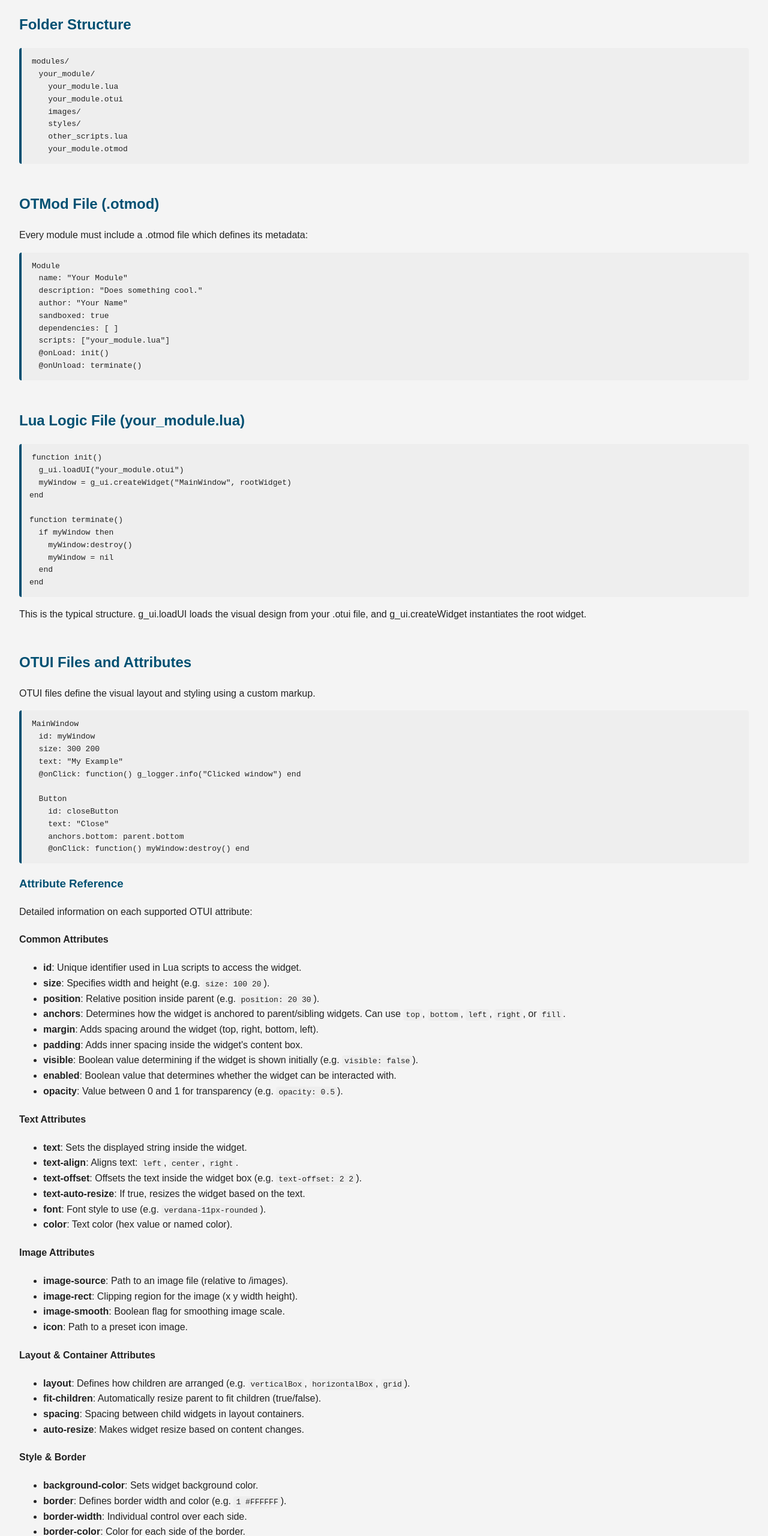
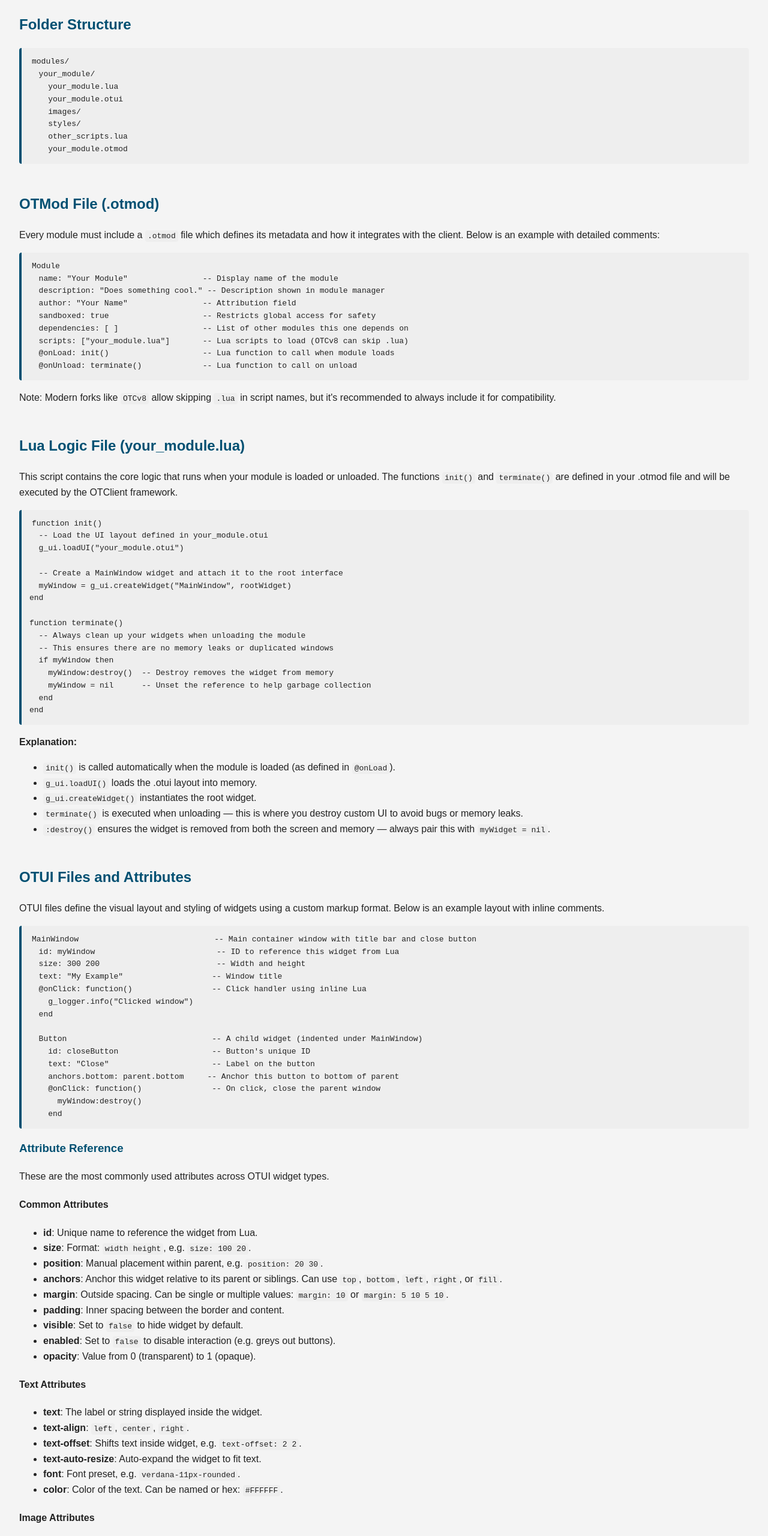
Before and after one commit to Sorky96/OtClientModules_documentation, a plain HTML site: page docs/otui.html in a window 1280 px wide. Shown: the part 240-2800 px from the top of the page at 60% size. Drawn offline with Linux system fonts and the light colour scheme.

Commit message:
Update codes with comments

```diff
--- a/docs/otui.html
+++ b/docs/otui.html
@@ -35,107 +35,129 @@
 
 <div class="section">
   <h2>OTMod File (.otmod)</h2>
-    <p>Every module must include a .otmod file which defines its metadata:</p>
+  <p>Every module must include a <code>.otmod</code> file which defines its metadata and how it integrates with the client. Below is an example with detailed comments:</p>
   <pre><code>Module
-  name: "Your Module"
-  description: "Does something cool."
-  author: "Your Name"
-  sandboxed: true
-  dependencies: [ ]
-  scripts: ["your_module.lua"]
-  @onLoad: init()
-  @onUnload: terminate()
+  name: "Your Module"                -- Display name of the module
+  description: "Does something cool." -- Description shown in module manager
+  author: "Your Name"                -- Attribution field
+  sandboxed: true                    -- Restricts global access for safety
+  dependencies: [ ]                  -- List of other modules this one depends on
+  scripts: ["your_module.lua"]       -- Lua scripts to load (OTCv8 can skip .lua)
+  @onLoad: init()                    -- Lua function to call when module loads
+  @onUnload: terminate()             -- Lua function to call on unload
 </code></pre>
+  <p>Note: Modern forks like <code>OTCv8</code> allow skipping <code>.lua</code> in script names, but it's recommended to always include it for compatibility.</p>
 </div>
+
 
 <div class="section">
   <h2>Lua Logic File (your_module.lua)</h2>
+  <p>This script contains the core logic that runs when your module is loaded or unloaded. The functions <code>init()</code> and <code>terminate()</code> are defined in your .otmod file and will be executed by the OTClient framework.</p>
   <pre><code>function init()
+  -- Load the UI layout defined in your_module.otui
   g_ui.loadUI("your_module.otui")
+
+  -- Create a MainWindow widget and attach it to the root interface
   myWindow = g_ui.createWidget("MainWindow", rootWidget)
 end
 
 function terminate()
+  -- Always clean up your widgets when unloading the module
+  -- This ensures there are no memory leaks or duplicated windows
   if myWindow then
-    myWindow:destroy()
-    myWindow = nil
+    myWindow:destroy()  -- Destroy removes the widget from memory
+    myWindow = nil      -- Unset the reference to help garbage collection
   end
 end</code></pre>
-    <p>This is the typical structure. g_ui.loadUI loads the visual design from your .otui file, and g_ui.createWidget instantiates the root widget.</p>
+  <p><strong>Explanation:</strong></p>
+  <ul>
+    <li><code>init()</code> is called automatically when the module is loaded (as defined in <code>@onLoad</code>).</li>
+    <li><code>g_ui.loadUI()</code> loads the .otui layout into memory.</li>
+    <li><code>g_ui.createWidget()</code> instantiates the root widget.</li>
+    <li><code>terminate()</code> is executed when unloading — this is where you destroy custom UI to avoid bugs or memory leaks.</li>
+    <li><code>:destroy()</code> ensures the widget is removed from both the screen and memory — always pair this with <code>myWidget = nil</code>.</li>
+  </ul>
 </div>
+
+
 
 <div class="section">
   <h2>OTUI Files and Attributes</h2>
-    <p>OTUI files define the visual layout and styling using a custom markup.</p>
-    <pre><code>MainWindow
-  id: myWindow
-  size: 300 200
-  text: "My Example"
-  @onClick: function() g_logger.info("Clicked window") end
+  <p>OTUI files define the visual layout and styling of widgets using a custom markup format. Below is an example layout with inline comments.</p>
+  <pre><code>MainWindow                             -- Main container window with title bar and close button
+  id: myWindow                          -- ID to reference this widget from Lua
+  size: 300 200                         -- Width and height
+  text: "My Example"                   -- Window title
+  @onClick: function()                 -- Click handler using inline Lua
+    g_logger.info("Clicked window")
+  end
 
-  Button
-    id: closeButton
-    text: "Close"
-    anchors.bottom: parent.bottom
-    @onClick: function() myWindow:destroy() end</code></pre>
+  Button                               -- A child widget (indented under MainWindow)
+    id: closeButton                    -- Button's unique ID
+    text: "Close"                      -- Label on the button
+    anchors.bottom: parent.bottom     -- Anchor this button to bottom of parent
+    @onClick: function()               -- On click, close the parent window
+      myWindow:destroy()
+    end
+</code></pre>
 
   <h3>Attribute Reference</h3>
-    <p>Detailed information on each supported OTUI attribute:</p>
+  <p>These are the most commonly used attributes across OTUI widget types.</p>
 
   <h4>Common Attributes</h4>
   <ul>
-      <li><strong>id</strong>: Unique identifier used in Lua scripts to access the widget.</li>
-      <li><strong>size</strong>: Specifies width and height (e.g. <code>size: 100 20</code>).</li>
-      <li><strong>position</strong>: Relative position inside parent (e.g. <code>position: 20 30</code>).</li>
-      <li><strong>anchors</strong>: Determines how the widget is anchored to parent/sibling widgets. Can use <code>top</code>, <code>bottom</code>, <code>left</code>, <code>right</code>, or <code>fill</code>.</li>
-      <li><strong>margin</strong>: Adds spacing around the widget (top, right, bottom, left).</li>
-      <li><strong>padding</strong>: Adds inner spacing inside the widget's content box.</li>
-      <li><strong>visible</strong>: Boolean value determining if the widget is shown initially (e.g. <code>visible: false</code>).</li>
-      <li><strong>enabled</strong>: Boolean value that determines whether the widget can be interacted with.</li>
-      <li><strong>opacity</strong>: Value between 0 and 1 for transparency (e.g. <code>opacity: 0.5</code>).</li>
+    <li><strong>id</strong>: Unique name to reference the widget from Lua.</li>
+    <li><strong>size</strong>: Format: <code>width height</code>, e.g. <code>size: 100 20</code>.</li>
+    <li><strong>position</strong>: Manual placement within parent, e.g. <code>position: 20 30</code>.</li>
+    <li><strong>anchors</strong>: Anchor this widget relative to its parent or siblings. Can use <code>top</code>, <code>bottom</code>, <code>left</code>, <code>right</code>, or <code>fill</code>.</li>
+    <li><strong>margin</strong>: Outside spacing. Can be single or multiple values: <code>margin: 10</code> or <code>margin: 5 10 5 10</code>.</li>
+    <li><strong>padding</strong>: Inner spacing between the border and content.</li>
+    <li><strong>visible</strong>: Set to <code>false</code> to hide widget by default.</li>
+    <li><strong>enabled</strong>: Set to <code>false</code> to disable interaction (e.g. greys out buttons).</li>
+    <li><strong>opacity</strong>: Value from 0 (transparent) to 1 (opaque).</li>
   </ul>
 
   <h4>Text Attributes</h4>
   <ul>
-      <li><strong>text</strong>: Sets the displayed string inside the widget.</li>
-      <li><strong>text-align</strong>: Aligns text: <code>left</code>, <code>center</code>, <code>right</code>.</li>
-      <li><strong>text-offset</strong>: Offsets the text inside the widget box (e.g. <code>text-offset: 2 2</code>).</li>
-      <li><strong>text-auto-resize</strong>: If true, resizes the widget based on the text.</li>
-      <li><strong>font</strong>: Font style to use (e.g. <code>verdana-11px-rounded</code>).</li>
-      <li><strong>color</strong>: Text color (hex value or named color).</li>
+    <li><strong>text</strong>: The label or string displayed inside the widget.</li>
+    <li><strong>text-align</strong>: <code>left</code>, <code>center</code>, <code>right</code>.</li>
+    <li><strong>text-offset</strong>: Shifts text inside widget, e.g. <code>text-offset: 2 2</code>.</li>
+    <li><strong>text-auto-resize</strong>: Auto-expand the widget to fit text.</li>
+    <li><strong>font</strong>: Font preset, e.g. <code>verdana-11px-rounded</code>.</li>
+    <li><strong>color</strong>: Color of the text. Can be named or hex: <code>#FFFFFF</code>.</li>
   </ul>
 
   <h4>Image Attributes</h4>
   <ul>
-      <li><strong>image-source</strong>: Path to an image file (relative to /images).</li>
-      <li><strong>image-rect</strong>: Clipping region for the image (x y width height).</li>
-      <li><strong>image-smooth</strong>: Boolean flag for smoothing image scale.</li>
-      <li><strong>icon</strong>: Path to a preset icon image.</li>
+    <li><strong>image-source</strong>: Path to image file (e.g. <code>/images/myicon.png</code>).</li>
+    <li><strong>image-rect</strong>: Region of the image to display: <code>x y width height</code>.</li>
+    <li><strong>image-smooth</strong>: Smooth image scaling (true/false).</li>
+    <li><strong>icon</strong>: Named image from a sprite atlas.</li>
   </ul>
 
   <h4>Layout & Container Attributes</h4>
   <ul>
-      <li><strong>layout</strong>: Defines how children are arranged (e.g. <code>verticalBox</code>, <code>horizontalBox</code>, <code>grid</code>).</li>
-      <li><strong>fit-children</strong>: Automatically resize parent to fit children (true/false).</li>
-      <li><strong>spacing</strong>: Spacing between child widgets in layout containers.</li>
-      <li><strong>auto-resize</strong>: Makes widget resize based on content changes.</li>
+    <li><strong>layout</strong>: Controls layout of child widgets. Use <code>verticalBox</code>, <code>horizontalBox</code>, or <code>grid</code>.</li>
+    <li><strong>fit-children</strong>: Automatically resize parent to match content.</li>
+    <li><strong>spacing</strong>: Sets spacing between children in layout containers.</li>
+    <li><strong>auto-resize</strong>: Makes widget resize on content changes.</li>
   </ul>
 
   <h4>Style & Border</h4>
   <ul>
-      <li><strong>background-color</strong>: Sets widget background color.</li>
-      <li><strong>border</strong>: Defines border width and color (e.g. <code>1 #FFFFFF</code>).</li>
-      <li><strong>border-width</strong>: Individual control over each side.</li>
-      <li><strong>border-color</strong>: Color for each side of the border.</li>
+    <li><strong>background-color</strong>: Widget background color.</li>
+    <li><strong>border</strong>: Format: <code>width color</code>, e.g. <code>1 #FF0000</code>.</li>
+    <li><strong>border-width</strong>: Set border per side: <code>border-width: 1 2 1 2</code>.</li>
+    <li><strong>border-color</strong>: Set color per side: <code>border-color: #000 #222 #000 #222</code>.</li>
   </ul>
 
   <h4>Event Handlers</h4>
   <ul>
-      <li><strong>@onClick</strong>: Function called on click.</li>
-      <li><strong>@onHoverChange</strong>: Function when mouse hovers over/out.</li>
-      <li><strong>@onTextChange</strong>: Function when text inside widget changes.</li>
-      <li><strong>@onEnter</strong>: Function triggered when mouse enters the widget.</li>
-      <li><strong>@onLeave</strong>: Function triggered when mouse leaves the widget.</li>
+    <li><strong>@onClick</strong>: Executes when widget is clicked.</li>
+    <li><strong>@onHoverChange</strong>: Triggers when mouse hovers in/out.</li>
+    <li><strong>@onTextChange</strong>: Triggers when text value changes.</li>
+    <li><strong>@onEnter</strong>: Mouse enters widget.</li>
+    <li><strong>@onLeave</strong>: Mouse leaves widget.</li>
   </ul>
 </div>
 <div class="section">
@@ -158,37 +180,60 @@ scripts: ["example"]         -- works only in OTCv8 and similar forks</code></pr
 
 <div class="section">
   <h2>Using Extended Opcodes</h2>
-    <p>Extended opcodes are a way to send and receive custom client-server messages that go beyond standard Tibia communication.</p>
+  <p>Extended opcodes allow OTClient and the server to exchange custom messages, beyond the default protocol. They're extremely useful for adding features like UI-server communication, achievements, or custom task systems.</p>
 
   <h3>Server-Side (Lua - TFS)</h3>
   <pre><code>function onExtendedOpcode(player, opcode, buffer)
+  -- Called automatically when client sends an extended opcode
   if opcode == 42 then
     print("Received from client:", buffer)
+
+    -- Respond back to the client using the same opcode
     player:sendExtendedOpcode(42, "response from server")
   end
   return true
-end</code></pre>
+end
+</code></pre>
+  <p><strong>Explanation:</strong> This function should be registered in TFS's <code>creaturescripts.xml</code>. You can define multiple opcodes and use <code>buffer</code> as the custom message content.</p>
 
   <h3>Client-Side (Lua - OTClient)</h3>
   <pre><code>function init()
+  -- Register a client-side handler for opcode 42
   ProtocolGame.registerExtendedOpcode(42, onOpcode42)
 end
 
 function onOpcode42(protocol, opcode, buffer)
-  g_logger.info("Received: " .. buffer)
+  -- This is called when server sends an extended opcode 42
+  g_logger.info("Received from server: " .. buffer)
 end
 
 function sendMyOpcode()
+  -- Send data to the server only if connected
   if g_game.isOnline() then
     g_game.sendExtendedOpcode(42, "hello from client")
   end
-end</code></pre>
+end
+</code></pre>
 
-    <p>This is useful for features like:</p>
+  <p><strong>Key Points:</strong></p>
   <ul>
-      <li>Sending UI-triggered data to the server</li>
-      <li>Fetching JSON or structured responses from server</li>
-      <li>Triggering events like task updates, achievements, trackers</li>
+    <li><code>ProtocolGame.registerExtendedOpcode</code>: Registers a Lua function to handle server responses.</li>
+    <li><code>g_game.sendExtendedOpcode(opcode, buffer)</code>: Sends a custom message to the server.</li>
+    <li><code>buffer</code> can be plain text, JSON, CSV, or any string — it's your protocol.</li>
   </ul>
-  </div></body>
+
+  <p>This is useful for implementing:</p>
+  <ul>
+    <li>Sending form input (like task progression or preferences) to the server</li>
+    <li>Getting structured data back from the server (e.g. JSON tables)</li>
+    <li>Triggering backend logic (achievement unlocked, event joined, etc.)</li>
+  </ul>
+
+  <p><strong>Tips:</strong></p>
+  <ul>
+    <li>Always verify <code>g_game.isOnline()</code> before sending opcodes</li>
+    <li>Use a unique opcode ID (between 1–255) to avoid conflicts</li>
+    <li>Consider using JSON.stringify / decode for structured messages</li>
+  </ul>
+</div>
 </html>
```
Also changed, not shown: 1 other file. Lines whose indentation alone changed are shown as unchanged.
